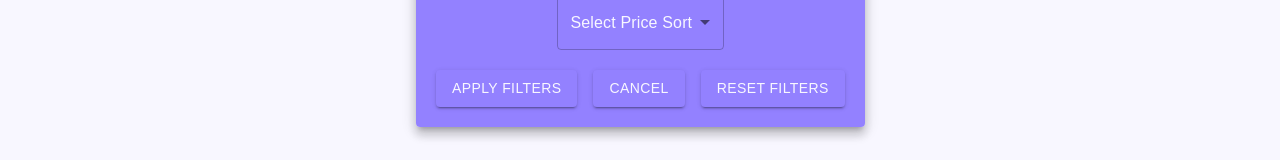
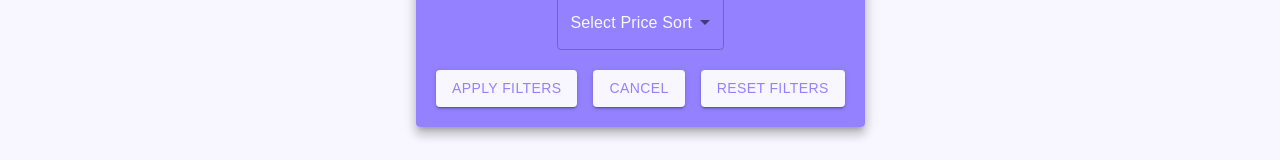
Before and after one commit to ChefSteveP/Forge-Commerce, a React (Create React App) app in the folder frontend/: page /postBoard in a window 1280 px wide. Both pictures are taken after a click on the button "FILTER ITEMS". Shown: the part 388-548 px from the top of the page. Built offline with nearby package versions, Linux system fonts and the light colour scheme; no server answers.

Commit message:
colors on buttons

```diff
--- a/frontend/src/Components/sellItem.js
+++ b/frontend/src/Components/sellItem.js
@@ -290,9 +290,12 @@ export default function SellItem({ popoverOpen, setPopoverOpen }) {
                   borderBottom: "none",
                 },
                 "& input[type='file']::file-selector-button": {
-                  backgroundColor: "var(--dark-lilac)",
-                  color: "var(--custom-white)",
-                  borderColor: "var(--dark-lilac)",
+                  backgroundColor: "var(--custom-white)",
+                  color: "var(--dark-lilac)",
+                  borderColor: "var(--custom-white)",
+                  borderRadius: "5px",
+                  border: "none",
+                  padding: "5px",
                 },
               }}
               inputProps={{
@@ -313,9 +316,9 @@ export default function SellItem({ popoverOpen, setPopoverOpen }) {
                 setPopoverOpen(false);
               }}
               sx={{
-                backgroundColor: "var(--dark-lilac)",
-                "&:hover": { backgroundColor: "var(--dark-lilac)" },
-                color: "var(--custom-white)",
+                backgroundColor: "var(--custom-white)",
+                "&:hover": { backgroundColor: "var(--custom-white)" },
+                color: "var(--dark-lilac)",
               }}
             >
               List Item
@@ -334,9 +337,9 @@ export default function SellItem({ popoverOpen, setPopoverOpen }) {
                 setSelectedImage(null);
               }}
               sx={{
-                backgroundColor: "var(--dark-lilac)",
-                "&:hover": { backgroundColor: "var(--dark-lilac)" },
-                color: "var(--custom-white)",
+                backgroundColor: "var(--custom-white)",
+                "&:hover": { backgroundColor: "var(--custom-white)" },
+                color: "var(--dark-lilac)",
               }}
             >
               Cancel
--- a/frontend/src/Pages/postBoardPage/FilterItems.js
+++ b/frontend/src/Pages/postBoardPage/FilterItems.js
@@ -211,9 +211,9 @@ export default function FilterItems({
                 setSecondPopoverOpen(false);
               }}
               sx={{
-                backgroundColor: "var(--dark-lilac)",
-                "&:hover": { backgroundColor: "var(--dark-lilac)" },
-                color: "var(--custom-white)",
+                backgroundColor: "var(--custom-white)",
+                "&:hover": { backgroundColor: "var(--custom-white)" },
+                color: "var(--dark-lilac)",
               }}
             >
               Apply Filters
@@ -224,9 +224,9 @@ export default function FilterItems({
               variant="contained"
               onClick={() => setSecondPopoverOpen(false)}
               sx={{
-                backgroundColor: "var(--dark-lilac)",
-                "&:hover": { backgroundColor: "var(--dark-lilac)" },
-                color: "var(--custom-white)",
+                backgroundColor: "var(--custom-white)",
+                "&:hover": { backgroundColor: "var(--custom-white)" },
+                color: "var(--dark-lilac)",
               }}
             >
               Cancel
@@ -240,9 +240,9 @@ export default function FilterItems({
                 setSecondPopoverOpen(false);
               }}
               sx={{
-                backgroundColor: "var(--dark-lilac)",
-                "&:hover": { backgroundColor: "var(--dark-lilac)" },
-                color: "var(--custom-white)",
+                backgroundColor: "var(--custom-white)",
+                "&:hover": { backgroundColor: "var(--custom-white)" },
+                color: "var(--dark-lilac)",
               }}
             >
               Reset Filters
```
